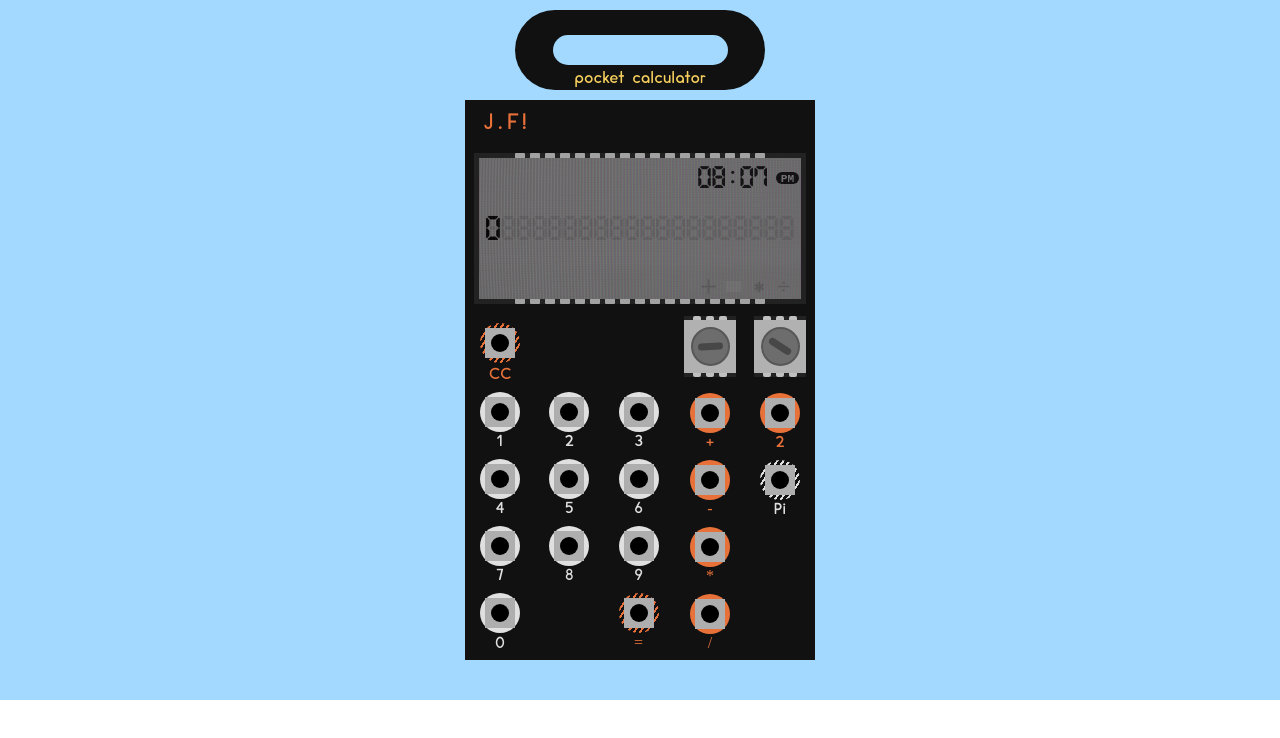
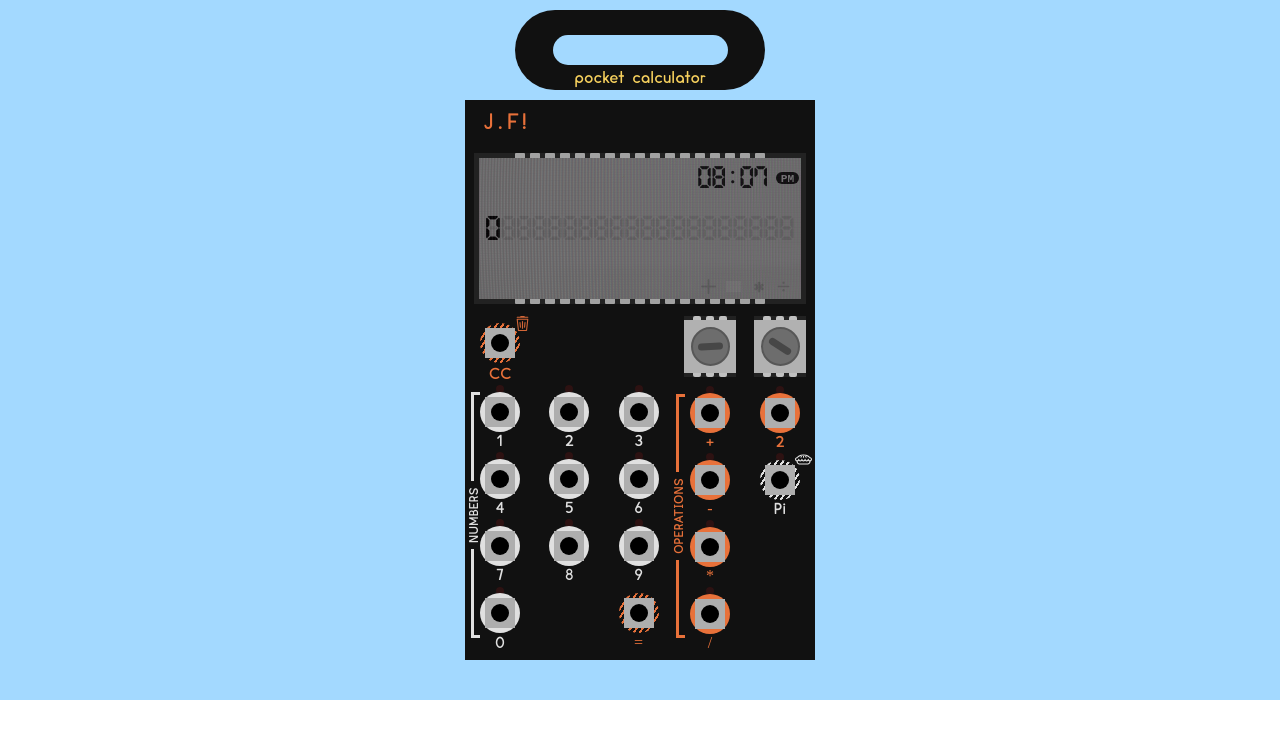
Before and after one commit to john-farina/react-calculator, a React (Create React App) app: page / in a window 1280 px wide. Shown: the top 738 px of the page. Built offline with nearby package versions, Linux system fonts and the light colour scheme; grey boxes are pictures that could not be loaded.

Commit message:
cleaned up the code slightly, added cool styles

```diff
--- a/src/ExponentButton.js
+++ b/src/ExponentButton.js
@@ -1,11 +1,23 @@
+import { useState } from "react";
+
 export default function ExponentButton({ exp, onExponentClick, classes }) {
+  let [lightClass, setLightClass] = useState("");
+
+  function changeLightClass() {
+    setLightClass("lightOn");
+    setTimeout(() => {
+      setLightClass("");
+    }, 70);
+  }
   return (
     <div className={`container ${classes}`}>
+      <div className={`redLight ${lightClass}`}></div>
       <div className="defaultButton">
         <div className="buttonBack"></div>
         <div
           className="buttonSquare"
           onClick={() => {
+            changeLightClass();
             onExponentClick(exp);
           }}
         >
--- a/src/NumberButton.js
+++ b/src/NumberButton.js
@@ -1,9 +1,43 @@
-export default function NumberButton({ number, onNumBtnClick }) {
+import { useState } from "react";
+
+export default function NumberButton({
+  number,
+  onNumBtnClick,
+  onEqualBtnClick,
+}) {
+  let [lightClass, setLightClass] = useState("");
+  function changeLightClass() {
+    setLightClass("lightOn");
+    setTimeout(() => {
+      setLightClass("");
+    }, 70);
+  }
+
+  if (number === "=") {
+    return (
+      <div key={number} className="container orange orangeStripe">
+        <div className="defaultButton">
+          <div className="buttonBack"></div>
+          <div className="buttonSquare" onClick={() => onEqualBtnClick()}>
+            <div className="button"></div>
+          </div>
+        </div>
+        <p className="buttonText">=</p>
+      </div>
+    );
+  } else {
     return (
       <div className="container">
+        <div className={`redLight ${lightClass}`}></div>
         <div className="defaultButton">
           <div className="buttonBack"></div>
-        <div className="buttonSquare" onClick={() => onNumBtnClick(number)}>
+          <div
+            className="buttonSquare"
+            onClick={() => {
+              changeLightClass();
+              onNumBtnClick(number);
+            }}
+          >
             <div className="button"></div>
           </div>
         </div>
@@ -11,3 +45,4 @@
       </div>
     );
   }
+}
--- a/src/ScreenAndButtons.js
+++ b/src/ScreenAndButtons.js
@@ -5,6 +5,8 @@
 import BottomRightExpressions from "./BottomRightExpressions";
 import ScreenTexture from "./images/screen.jpeg";
 import TopRightClock from "./TopRightClock";
+import TrashIcon from "./images/trash.svg";
+import PieIcon from "./images/pie.svg";
 
 let ran1 = Math.random() * 381;
 let ran2 = Math.random() * 401;
@@ -36,6 +38,7 @@
 
       <div className="bottom">
         <div className="topRow">
+          <img src={TrashIcon} className="trashIcon" alt="" />
           <div className="container orange orangeStripe">
             <div className="defaultButton">
               <div className="buttonBack"></div>
@@ -59,30 +62,19 @@
 
         <div className="bottomContainer">
           <div className="bottomLeft">
+            <div className="leftLinesCont">
+              <div className="lineBox top"></div>
+              <div className="lineText">NUMBERS</div>
+              <div className="lineBox bottom"></div>
+            </div>
             {numberArray.map((num) => {
               if (num === null) {
                 return <div key={num} className="emptyCont"></div>;
               }
 
-              if (num === "=") {
-                return (
-                  <div key={num} className="container orange orangeStripe">
-                    <div className="defaultButton">
-                      <div className="buttonBack"></div>
-                      <div
-                        className="buttonSquare"
-                        onClick={() => onEqualBtnClick()}
-                      >
-                        <div className="button"></div>
-                      </div>
-                    </div>
-                    <p className="buttonText">=</p>
-                  </div>
-                );
-              }
-
               return (
                 <NumberButton
+                  onEqualBtnClick={onEqualBtnClick}
                   key={num}
                   onNumBtnClick={onNumBtnClick}
                   number={num}
@@ -92,6 +84,12 @@
           </div>
 
           <div className="bottomRight">
+            <div className="rightLinesCont">
+              <div className="lineBox top"></div>
+              <div className="lineText">OPERATIONS</div>
+              <div className="lineBox bottom"></div>
+            </div>
+            <img src={PieIcon} className="pieIcon" alt="" />
             {exponentArray.map((exp) => {
               if (exp === "Pi") {
                 return (
```
Also changed, not shown: src/images/pie.svg (added), src/images/trash.svg (added). Lines whose indentation alone changed are shown as unchanged.
